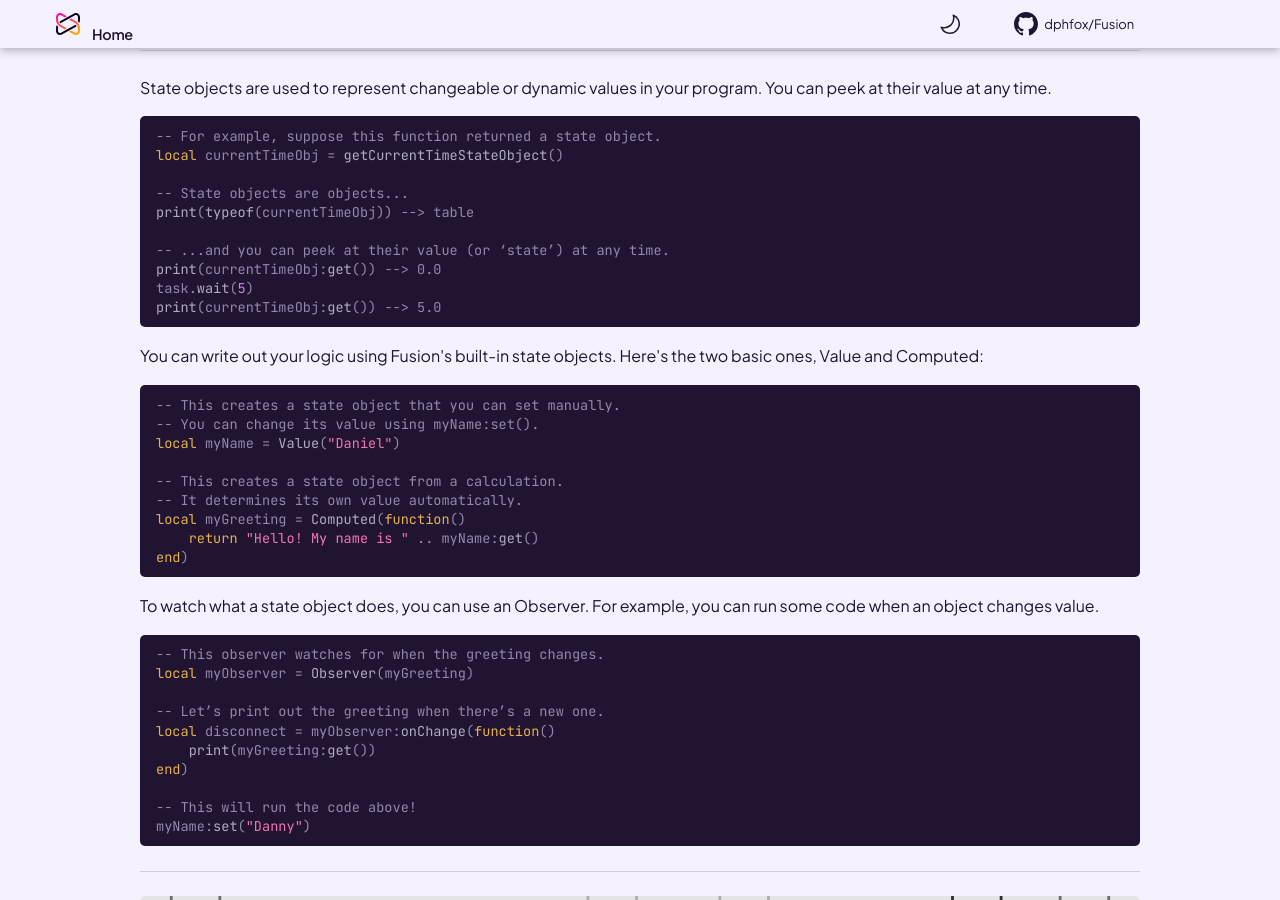
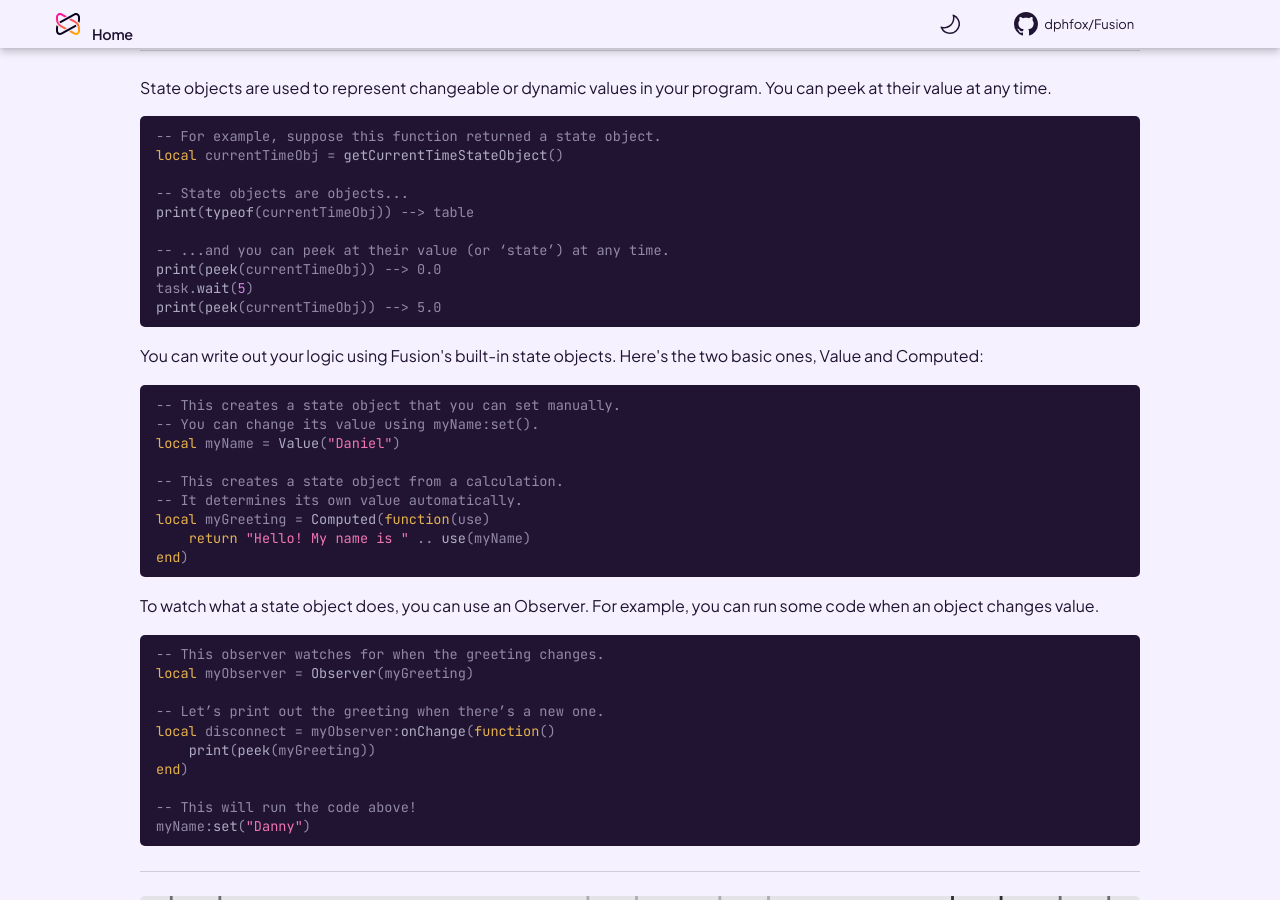
Before and after one commit to dphfox/Fusion, an MkDocs documentation site: the page built from docs/index.md, in a window 1280 px wide and 900 px high, scrolled down 1423 px. Built offline with MkDocs 1.6.1 and Material for MkDocs 9.7.7, drawn with Linux system fonts in a browser that asks for light colours; comment, search, counter and statistics services are not loaded; the version menu is left out; some of the changed text lies outside the part shown.

Commit message:
fixed missing required "use" parametes in Computed docs

````diff
--- a/docs/index.md
+++ b/docs/index.md
@@ -65,9 +65,9 @@ local currentTimeObj = getCurrentTimeStateObject()
 print(typeof(currentTimeObj)) --> table
 
 -- ...and you can peek at their value (or ‘state’) at any time.
-print(currentTimeObj:get()) --> 0.0
+print(peek(currentTimeObj)) --> 0.0
 task.wait(5)
-print(currentTimeObj:get()) --> 5.0
+print(peek(currentTimeObj)) --> 5.0
 ```
 
 You can write out your logic using Fusion's built-in state objects.
@@ -80,8 +80,8 @@ local myName = Value("Daniel")
 
 -- This creates a state object from a calculation.
 -- It determines its own value automatically.
-local myGreeting = Computed(function()
-	return "Hello! My name is " .. myName:get()
+local myGreeting = Computed(function(use)
+	return "Hello! My name is " .. use(myName)
 end)
 ```
 
@@ -94,7 +94,7 @@ local myObserver = Observer(myGreeting)
 
 -- Let’s print out the greeting when there’s a new one.
 local disconnect = myObserver:onChange(function()
-	print(myGreeting:get())
+	print(peek(myGreeting))
 end)
 
 -- This will run the code above!
@@ -197,14 +197,14 @@ your program. That means it's easy to process them afterwards.
 
 ```Lua
 -- You can round the animated health to whole numbers.
-local wholeHealth = Computed(function()
-	return math.round(health:get())
+local wholeHealth = Computed(function(use)
+	return math.round(use(health))
 end)
 
 -- You can format it as text and put it in some UI, too.
 local myText = New "TextLabel" {
-	Text = Computed(function()
-		return "Health: " .. wholeHealth:get()
+	Text = Computed(function(use)
+		return "Health: " .. use(wholeHealth)
 	end)
 }
 ```
@@ -218,8 +218,8 @@ local TWEEN_FAST = TweenInfo.new(0.5, Enum.EasingStyle.Elastic)
 local TWEEN_SLOW = TweenInfo.new(2, Enum.EasingStyle.Sine)
 
 -- Choose more dramatic styles at low health...
-local style = Computed(function()
-	return if health:get() < 20 then TWEEN_FAST else TWEEN_SLOW
+local style = Computed(function(use)
+	return if use(health) < 20 then TWEEN_FAST else TWEEN_SLOW
 end)
 
 -- Plug it right into your animation!
````
Also changed, not shown: docs/tutorials/best-practices/error-safety.md (+4 -4 lines), 1 other file.
